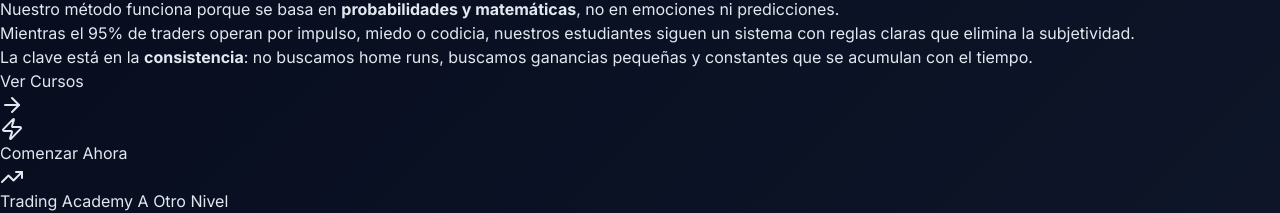
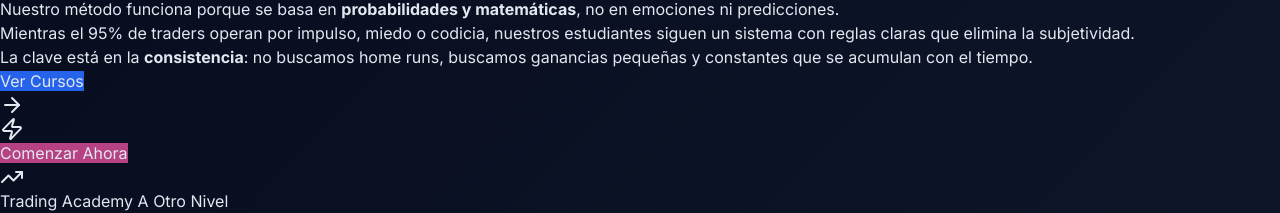
Before and after one commit to cjjunior1/nesux-trading, a Next.js app: page /metodo in a window 1280 px wide. Shown: the part 1407-1620 px from the top of the page. Built offline with nearby package versions, Linux system fonts and the light colour scheme; no server answers.

Commit message:
Metodo: botón 'Ver Cursos' azul #2563EB y 'Comenzar Ahora' rosa #B64183, ambos ovalados

```diff
--- a/app/metodo/page.tsx
+++ b/app/metodo/page.tsx
@@ -227,12 +227,17 @@ export default function MetodoPage() {
               </div>
 
               <div className="mt-8 flex gap-4">
-                <Link href="/cursos" className="btn-primary flex items-center gap-2">
+                <Link
+                  href="/cursos"
+                  className="flex items-center gap-2 text-white font-bold py-3 px-8 rounded-full shadow-lg transition-all duration-300 hover:scale-105"
+                  style={{ backgroundColor: '#2563EB' }}
+                >
                   Ver Cursos <ArrowRight className="h-4 w-4" />
                 </Link>
                 <Link
                   href="/registro"
-                  className="btn-secondary flex items-center gap-2"
+                  className="flex items-center gap-2 text-white font-bold py-3 px-8 rounded-full shadow-lg transition-all duration-300 hover:scale-105"
+                  style={{ backgroundColor: '#B64183' }}
                 >
                   <Zap className="h-4 w-4" /> Comenzar Ahora
                 </Link>
```
